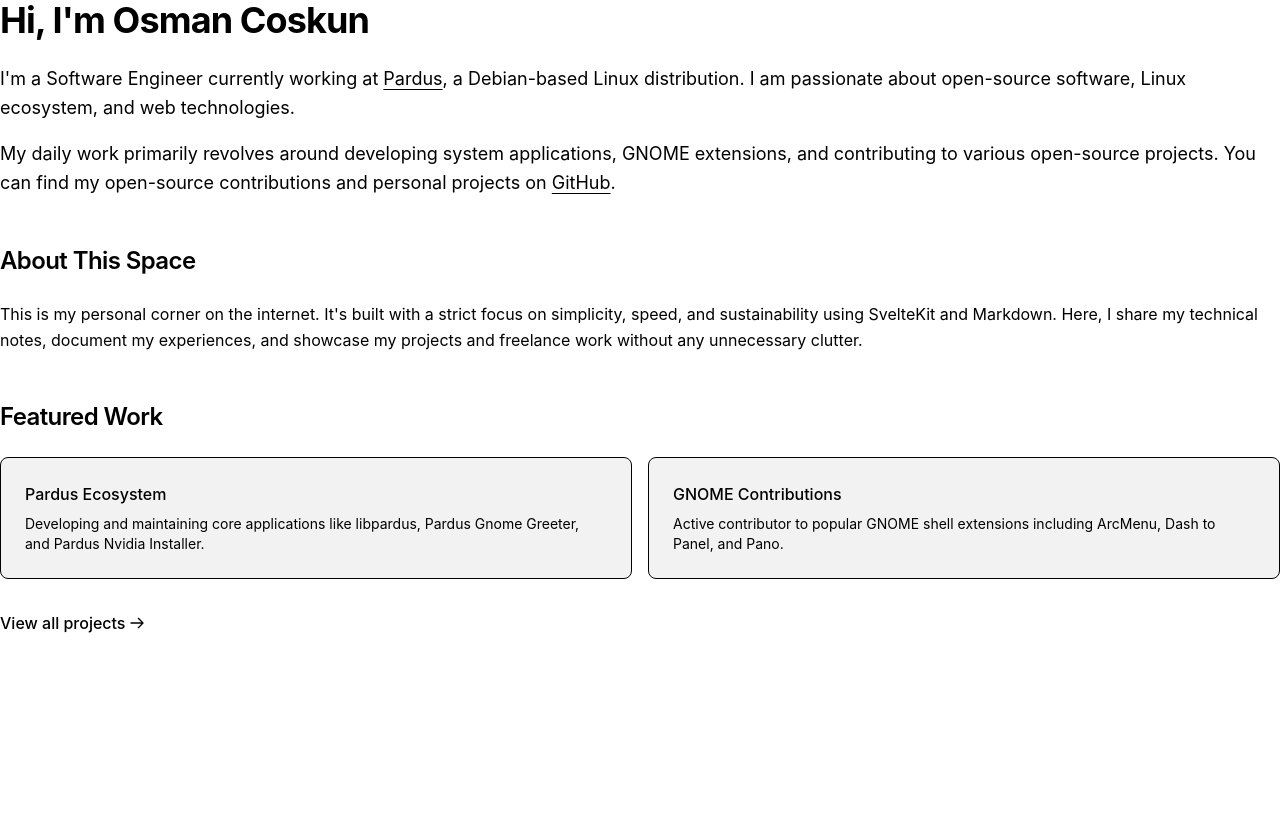
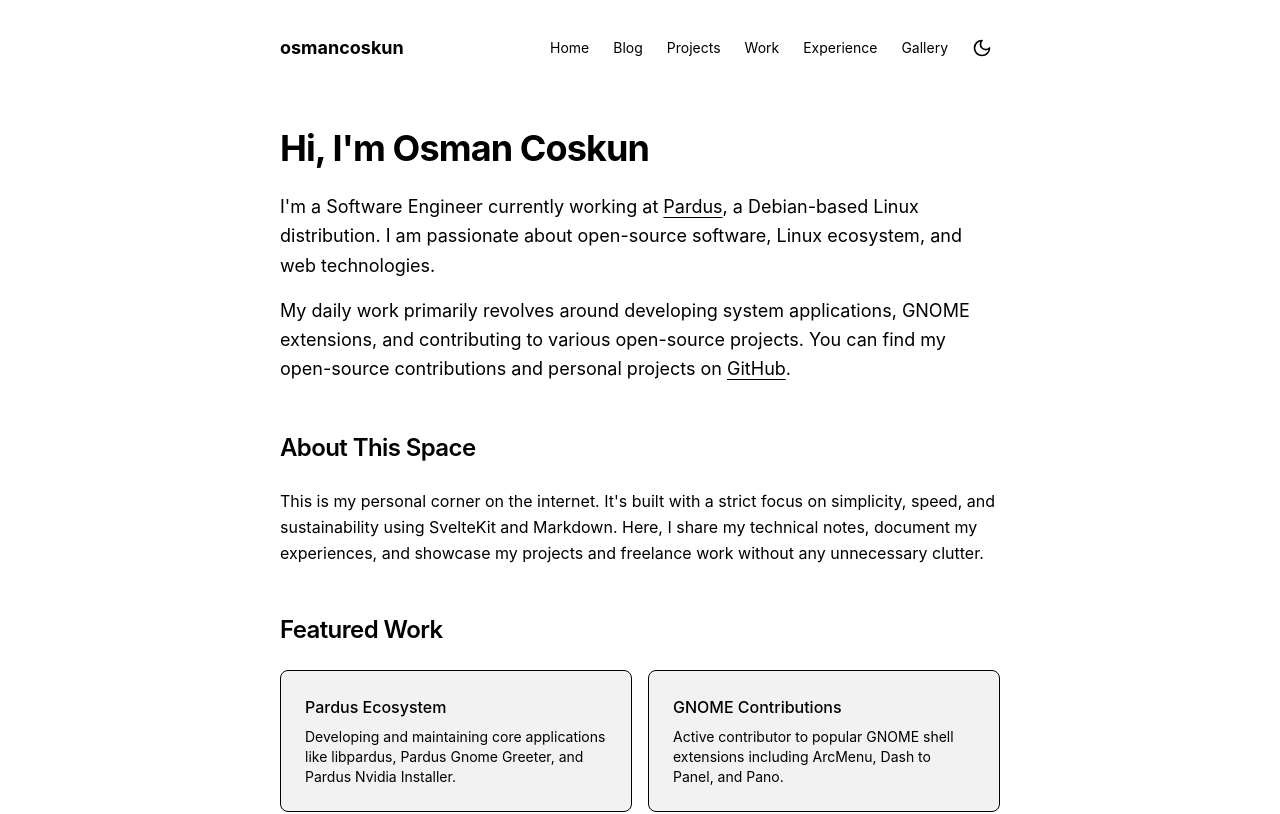
Before and after one commit to osmancoskun/osmancoskun.com, a SvelteKit app: page / in a window 1280 px wide. Shown: the top 814 px of the page. Built offline with nearby package versions, Linux system fonts and the light colour scheme.

Commit message:
feat(layout): add header, footer and theme toggle

```diff
--- /dev/null
+++ b/src/lib/components/ThemeToggle.svelte
@@ -0,0 +1,36 @@
+<script lang="ts">
+	import { onMount } from 'svelte';
+	import Sun from '@lucide/svelte/icons/sun';
+	import Moon from '@lucide/svelte/icons/moon';
+
+	let isDark = $state(false);
+
+	onMount(() => {
+		isDark = document.documentElement.classList.contains('dark');
+	});
+
+	function toggleTheme() {
+		isDark = !isDark;
+		if (isDark) {
+			document.documentElement.classList.add('dark');
+			localStorage.setItem('theme', 'dark');
+		} else {
+			document.documentElement.classList.remove('dark');
+			localStorage.setItem('theme', 'light');
+		}
+	}
+</script>
+
+<button
+	onclick={toggleTheme}
+	class="p-2 rounded-md hover:bg-black/5 dark:hover:bg-white/10 transition-colors"
+	aria-label="Toggle Dark Mode"
+>
+	{#if isDark}
+		<!-- Sun icon for dark mode (click to switch to light) -->
+		<Sun size={20} />
+	{:else}
+		<!-- Moon icon for light mode (click to switch to dark) -->
+		<Moon size={20} />
+	{/if}
+</button>
--- a/src/routes/+layout.svelte
+++ b/src/routes/+layout.svelte
@@ -1,12 +1,60 @@
 <script lang="ts">
 	import '../app.css';
 	import favicon from '$lib/assets/favicon.svg';
+	import ThemeToggle from '$lib/components/ThemeToggle.svelte';
 
 	let { children } = $props();
+
+	const navItems = [
+		{ href: '/', label: 'Home' },
+		{ href: '/blog', label: 'Blog' },
+		{ href: '/projects', label: 'Projects' },
+		{ href: '/freelance', label: 'Work' },
+		{ href: '/experience', label: 'Experience' },
+		{ href: '/gallery', label: 'Gallery' }
+	];
 </script>
 
 <svelte:head>
 	<link rel="icon" href={favicon} />
+	<title>Osman Coskun</title>
 </svelte:head>
 
-{@render children()}
+<div class="min-h-screen flex flex-col max-w-3xl mx-auto px-6">
+	<header class="h-24 flex items-center justify-between py-8">
+		<a href="/" class="font-bold text-lg hover:text-accent transition-colors">
+			osmancoskun
+		</a>
+		<div class="flex items-center gap-4">
+			<nav class="hidden md:flex items-center gap-6 text-sm">
+				{#each navItems as item}
+					<a
+						href={item.href}
+						class="text-text-muted hover:text-text transition-colors"
+					>
+						{item.label}
+					</a>
+				{/each}
+			</nav>
+			<ThemeToggle />
+		</div>
+	</header>
+
+	<!-- Mobile Nav (Simple version) -->
+	<nav class="md:hidden flex flex-wrap gap-4 text-sm mb-8 text-text-muted">
+		{#each navItems as item}
+			<a href={item.href} class="hover:text-text transition-colors">
+				{item.label}
+			</a>
+		{/each}
+	</nav>
+
+	<main class="flex-1 py-8">
+		{@render children()}
+	</main>
+
+	<footer class="py-8 mt-auto border-t border-border/50 text-sm text-text-muted flex justify-between items-center">
+		<p>&copy; {new Date().getFullYear()} Osman Coskun.</p>
+		<a href="https://github.com/osmancoskun" target="_blank" rel="noopener noreferrer" class="hover:text-text transition-colors">GitHub</a>
+	</footer>
+</div>
```
